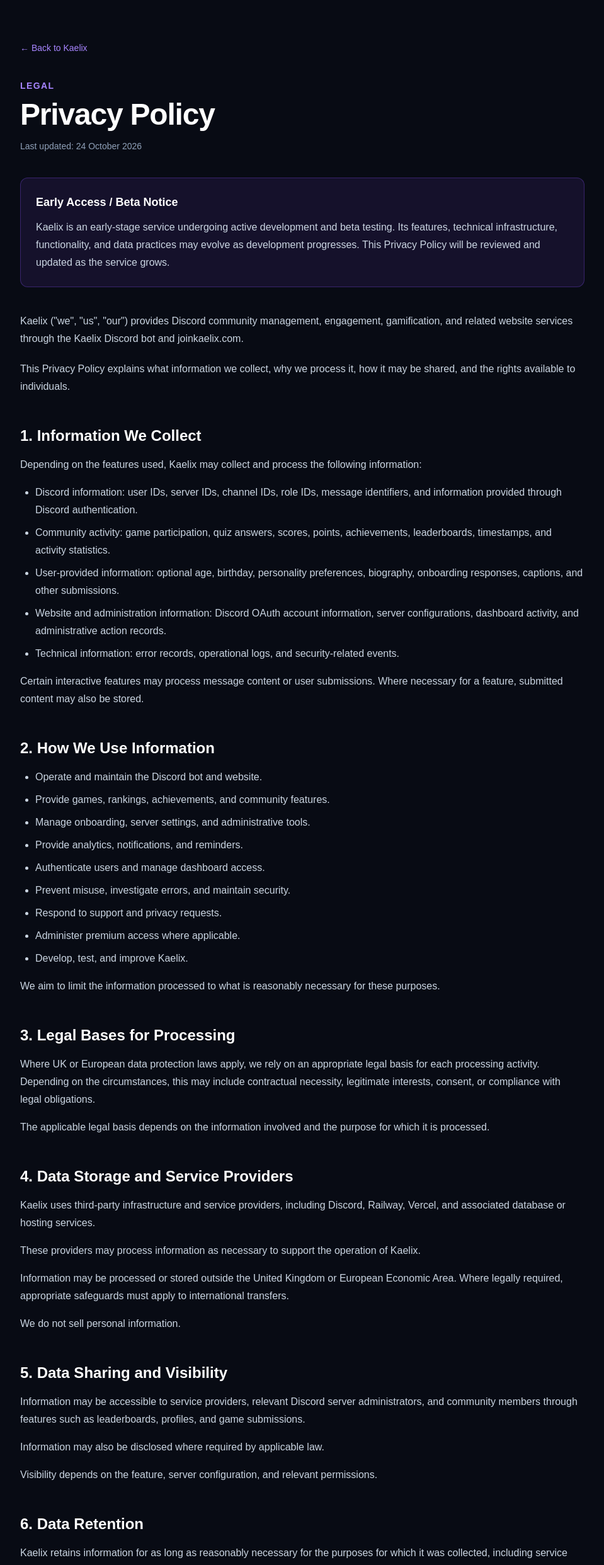
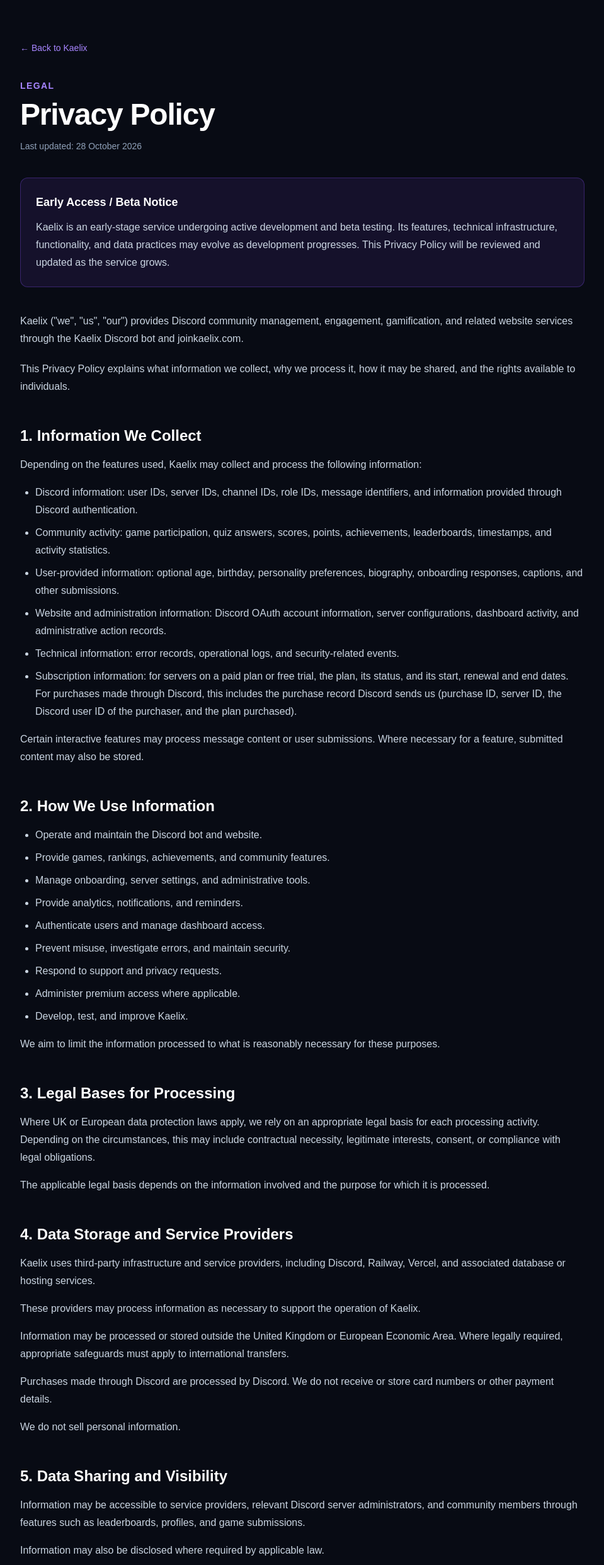
Before and after one commit to glykeselpides-bit/kaelix-site, a Next.js app: page /privacy in a window 1280 px wide. Shown: the top 2485 px of the page at 63% size, without its empty margins (160-1119 px from the left). Built offline with nearby package versions, Linux system fonts and the light colour scheme.

Commit message:
privacy and terms update

```diff
--- a/src/app/privacy/page.tsx
+++ b/src/app/privacy/page.tsx
@@ -1,5 +1,6 @@
 
 import type { Metadata } from "next";
+import Link from "next/link";
 
 export const metadata: Metadata = {
   title: "Privacy Policy | Kaelix",
@@ -18,6 +19,7 @@
       "User-provided information: optional age, birthday, personality preferences, biography, onboarding responses, captions, and other submissions.",
       "Website and administration information: Discord OAuth account information, server configurations, dashboard activity, and administrative action records.",
       "Technical information: error records, operational logs, and security-related events.",
+      "Subscription information: for servers on a paid plan or free trial, the plan, its status, and its start, renewal and end dates. For purchases made through Discord, this includes the purchase record Discord sends us (purchase ID, server ID, the Discord user ID of the purchaser, and the plan purchased).",
     ],
     closing:
       "Certain interactive features may process message content or user submissions. Where necessary for a feature, submitted content may also be stored.",
@@ -51,6 +53,7 @@
       "Kaelix uses third-party infrastructure and service providers, including Discord, Railway, Vercel, and associated database or hosting services.",
       "These providers may process information as necessary to support the operation of Kaelix.",
       "Information may be processed or stored outside the United Kingdom or European Economic Area. Where legally required, appropriate safeguards must apply to international transfers.",
+      "Purchases made through Discord are processed by Discord. We do not receive or store card numbers or other payment details.",
       "We do not sell personal information.",
     ],
   },
@@ -125,12 +128,12 @@
   return (
     <main className="min-h-screen bg-[#080b14] px-6 py-16 text-slate-200">
       <article className="mx-auto max-w-4xl">
-        <a
+        <Link
           href="/"
           className="mb-10 inline-block text-sm text-violet-400 hover:text-violet-300"
         >
           ← Back to Kaelix
-        </a>
+        </Link>
 
         <p className="mb-3 text-sm font-semibold uppercase tracking-widest text-violet-400">
           Legal
@@ -141,7 +144,7 @@
         </h1>
 
         <p className="mt-4 text-sm text-slate-400">
-          Last updated: 24 October 2026
+          Last updated: 28 October 2026
         </p>
 
         <div className="mt-10 rounded-xl border border-violet-500/30 bg-violet-500/10 p-6">
--- a/src/app/terms/page.tsx
+++ b/src/app/terms/page.tsx
@@ -1,5 +1,6 @@
 
 import type { Metadata } from "next";
+import Link from "next/link";
 
 export const metadata: Metadata = {
   title: "Terms of Service | Kaelix",
@@ -156,12 +157,12 @@
   return (
     <main className="min-h-screen bg-[#080b14] px-6 py-16 text-slate-200">
       <article className="mx-auto max-w-4xl">
-        <a
+        <Link
           href="/"
           className="mb-10 inline-block text-sm text-violet-400 hover:text-violet-300"
         >
           ← Back to Kaelix
-        </a>
+        </Link>
 
         <p className="mb-3 text-sm font-semibold uppercase tracking-widest text-violet-400">
           Legal
```
